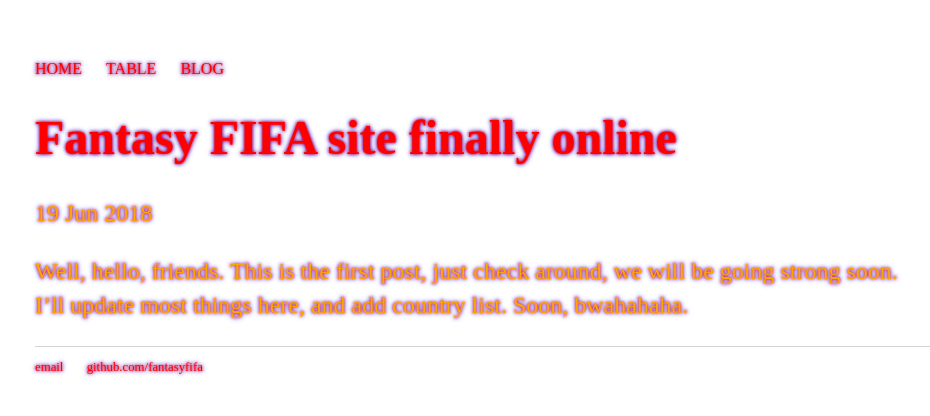
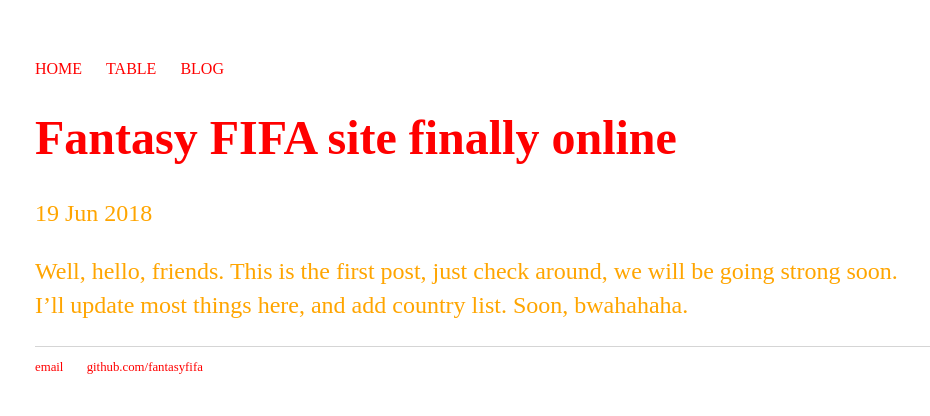
Before and after one commit to fantasyeuro/fantasyeuro.github.io, a Jekyll site: the page built from _posts/2018-06-19-site.md, in a window 1280 px wide. Shown: the top 416 px of the page, without its empty margins (157-1087 px from the left). Built offline with Jekyll 4.4.1, drawn with Linux system fonts in a browser that asks for light colours.

Commit message:
Update main.css

```diff
--- a/css/main.css
+++ b/css/main.css
@@ -7,7 +7,6 @@
     padding: 0px;
     list-style: none;
     font-weight: normal;
-    text-shadow: 0 0 3px #FF0000, 0 0 5px #0000FF;
 }
 nav ul li, footer ul li {
     display: inline;
@@ -21,19 +20,16 @@
     font-family:'Bridge Type';
     font-size: 3em;
     color: red;
-    text-shadow: 0 0 3px #FF0000, 0 0 5px #0000FF;
 }
 h2{
     font-family:'Bridge Type';
     font-size: 3em;
     color: red;
-    text-shadow: 0 0 3px #FF0000, 0 0 5px #0000FF;
 }
 p {
     font-size: 1.5em;
     line-height: 1.4em;
     color: orange;
-    text-shadow: 0 0 3px #FF0000, 0 0 5px #0000FF;
 }
 footer {
     border-top: 1px solid #d5d5d5;
```
